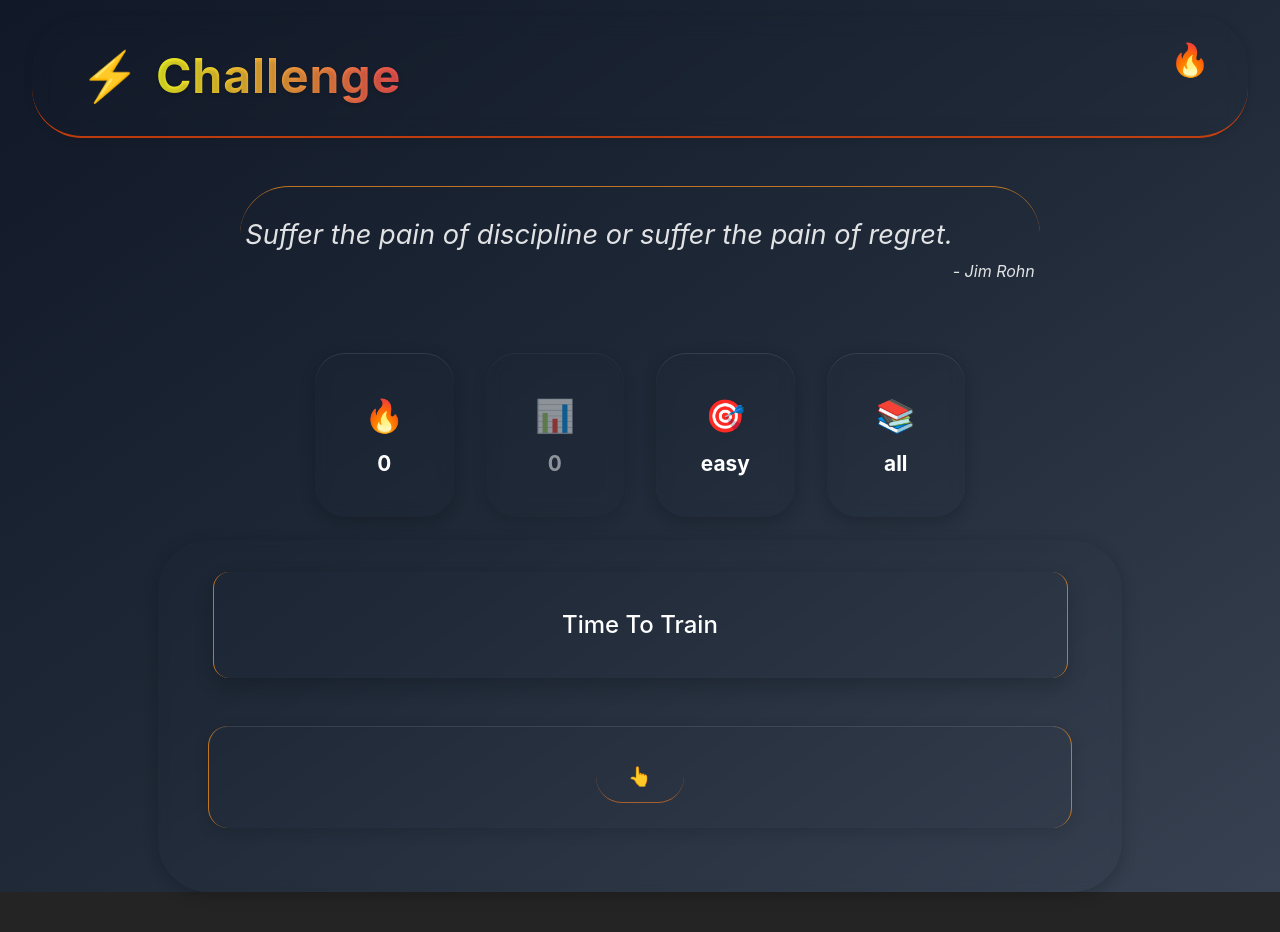
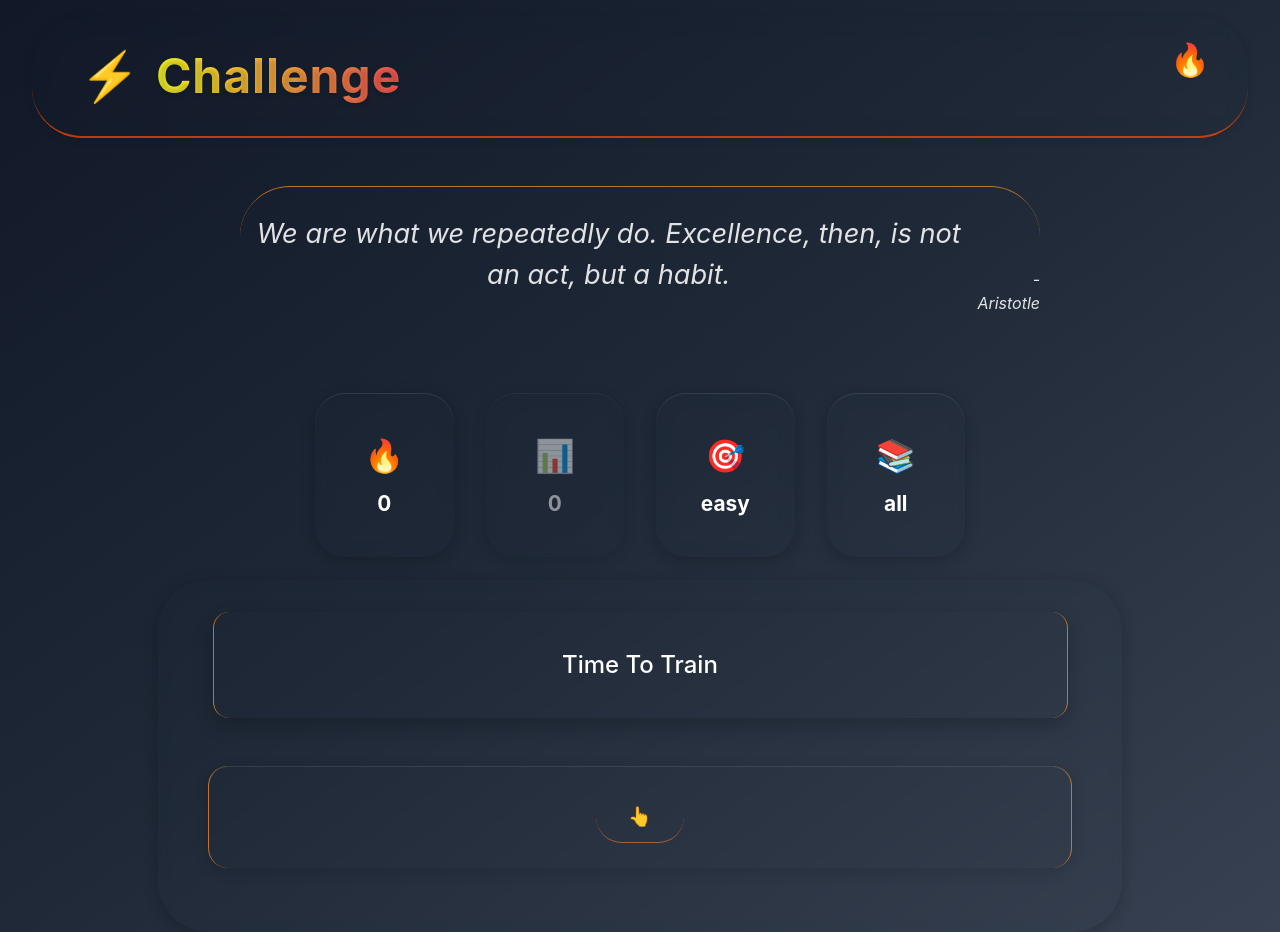
Before and after one commit to robertoandino/challenge-me, a React (Vite) app: page / in a window 1280 px wide. Before the commit the page ends 892 px from the top, so only its background shows below. Built offline with nearby package versions, Linux system fonts and the light colour scheme.

Commit message:
Fix daily quote logic

```diff
--- a/src/pages/Home/Home.tsx
+++ b/src/pages/Home/Home.tsx
@@ -132,7 +132,7 @@ const Home: React.FC = () => {
         const today = new Date();
 
         //stable daily number
-        const daySeed = today.getFullYear() * 10000 + (today.getMonth() + 1)
+        const daySeed = today.getFullYear() * 10000 + (today.getMonth() + 1) * 100 + today.getDate();
 
         const index = daySeed % quotes.length;
 
@@ -151,13 +151,21 @@ const Home: React.FC = () => {
 
     //Daily quote effect
     useEffect(() => {
+        const today = new Date().toISOString().slice(0, 10);
+        setDailyQuote(getDailyQuote());
+    }, []);
+
+    /*
+    useEffect(() => {
         setDailyQuote(getDailyQuote());
     }, [])
+    */
 
     //Daily challenge effect
     useEffect(() => {
         setDailyChallenge(getDailyChallenge().text);
     }, [])
+
 
     //load persisted state once
     useEffect(() => {
@@ -210,7 +218,7 @@ const Home: React.FC = () => {
                     value={completedCount}
                     onClick={handleCompletedClick}
                     info="Completed"
-                    disabled={!hasGenerated || isChallengeCompleted}
+                    disabled={!hasGenerated ||  isChallengeCompleted}
                 />
                 {showCompletedToast && (
                     <div className="completion-toast">✅ Challenge Completed!</div>
```
Lines whose indentation alone changed are shown as unchanged.
